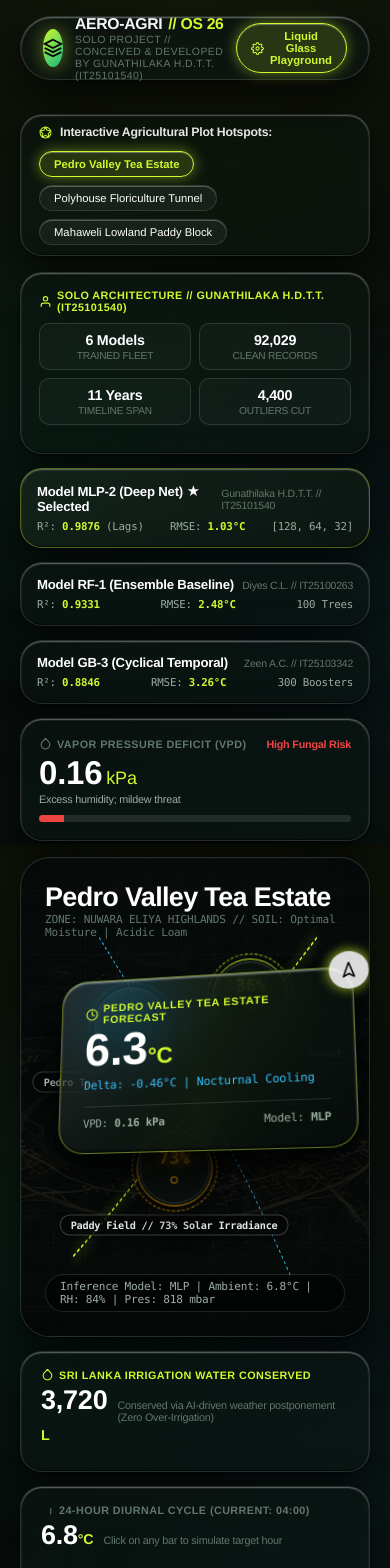
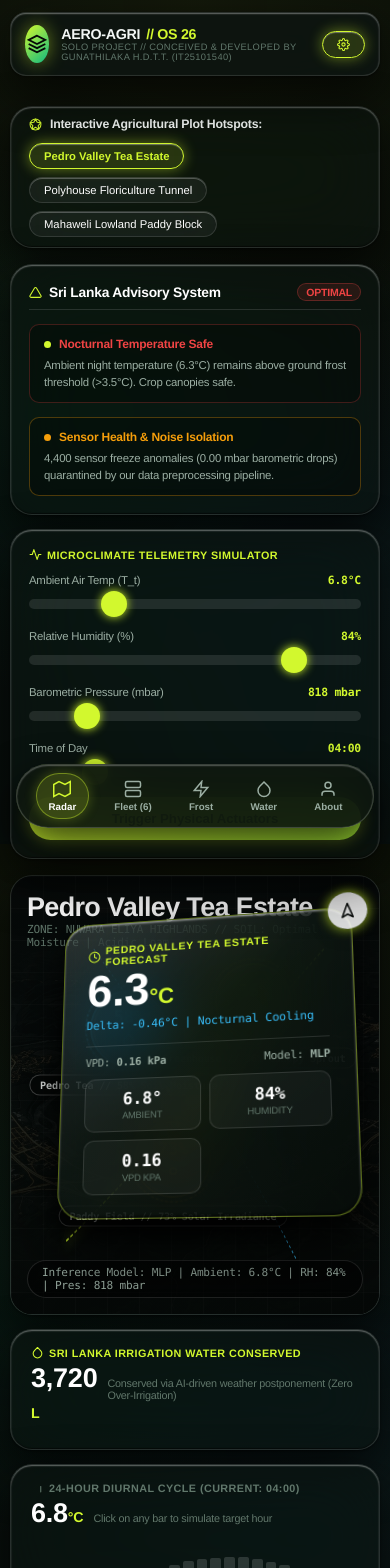
Before and after one commit to thevinduthenura/WeatherAI_WebPlatform, a Next.js app: page / in a window 390 px wide. Shown: the top 1568 px of the page. Built offline with nearby package versions, Linux system fonts and the light colour scheme.

Commit message:
Optimize mobile layout with iOS 26 floating bottom dock, quick stat tiles, and add vercel.json

```diff
--- a/src/app/globals.css
+++ b/src/app/globals.css
@@ -1459,3 +1459,232 @@ input[type="range"]::-webkit-slider-thumb {
   font-size: 0.76rem;
   color: var(--text-muted);
 }
+
+/* ==========================================================================
+   Mobile-First & iOS Experience Optimization (iPhone / Tablet Form Factors)
+   ========================================================================== */
+
+/* Mobile Bottom Navigation Dock (Visible on Mobile / Tablet <= 900px) */
+.mobile-bottom-dock {
+  display: none;
+}
+
+@media (max-width: 900px) {
+  /* Adjust command viewport padding for mobile bottom bar */
+  .command-viewport {
+    padding: 12px 14px 100px 14px;
+  }
+
+  /* Header adjustments */
+  .cockpit-header {
+    padding: 10px 14px;
+    border-radius: var(--radius-md);
+  }
+
+  .cockpit-nav-tabs {
+    display: none; /* Hidden from header on mobile, displayed in bottom dock */
+  }
+
+  .cockpit-actions .glass-pill span {
+    display: none; /* Icon only on mobile */
+  }
+
+  /* Tri-column cockpit collapses into single column */
+  .mission-cockpit-grid {
+    display: flex;
+    flex-direction: column;
+    gap: 16px;
+  }
+
+  /* Order: Center Map Radar First for immediate engagement */
+  .center-cockpit-panel {
+    order: 1;
+  }
+
+  .telemetry-left-panel {
+    order: 2;
+  }
+
+  .telemetry-right-panel {
+    order: 3;
+  }
+
+  /* Satellite Map Mobile Optimization */
+  .satellite-map-card {
+    min-height: 480px;
+    padding: 16px;
+    border-radius: var(--radius-lg);
+  }
+
+  /* Floating Telemetry Beacon as iOS Bottom Sheet Drawer */
+  .floating-telemetry-beacon-card {
+    position: relative;
+    top: auto;
+    left: auto;
+    transform: none;
+    margin-top: 120px;
+    width: 100%;
+    min-width: unset;
+    padding: 14px 18px;
+    border-radius: var(--radius-md);
+    background: rgba(10, 16, 13, 0.92);
+    backdrop-filter: blur(20px);
+    -webkit-backdrop-filter: blur(20px);
+  }
+
+  /* Map Header Bar */
+  .map-header-bar {
+    flex-direction: column;
+    align-items: flex-start;
+    gap: 10px;
+  }
+
+  .map-controls-row {
+    width: 100%;
+    justify-content: space-between;
+  }
+
+  /* Mobile Bottom Dock (iOS Bar) */
+  .mobile-bottom-dock {
+    display: flex;
+    position: fixed;
+    bottom: 16px;
+    left: 16px;
+    right: 16px;
+    z-index: 999;
+    padding: 8px 12px;
+    background: rgba(12, 20, 16, 0.92);
+    backdrop-filter: blur(30px) saturate(180%);
+    -webkit-backdrop-filter: blur(30px) saturate(180%);
+    border: 1px solid rgba(255, 255, 255, 0.18);
+    border-radius: 9999px;
+    box-shadow: 0 16px 40px rgba(0, 0, 0, 0.75), inset 0 1px 1.5px rgba(255, 255, 255, 0.3);
+    justify-content: space-around;
+    align-items: center;
+  }
+
+  .mobile-dock-btn {
+    display: flex;
+    flex-direction: column;
+    align-items: center;
+    gap: 3px;
+    background: none;
+    border: none;
+    color: var(--text-secondary);
+    font-size: 0.65rem;
+    font-family: var(--font-main);
+    font-weight: 600;
+    cursor: pointer;
+    padding: 6px 12px;
+    border-radius: 9999px;
+    transition: all 0.2s ease;
+  }
+
+  .mobile-dock-btn.active {
+    color: #FFFFFF;
+    background: rgba(210, 248, 46, 0.18);
+    border: 1px solid rgba(210, 248, 46, 0.4);
+    box-shadow: 0 0 12px rgba(210, 248, 46, 0.25);
+  }
+
+  .mobile-dock-btn.active svg {
+    stroke: var(--accent-lime);
+  }
+
+  .mobile-dock-btn svg {
+    width: 18px;
+    height: 18px;
+    stroke: currentColor;
+    stroke-width: 2;
+    fill: none;
+  }
+
+  /* Stat Tiles on Mobile (Matching Reference Screen 3) */
+  .mobile-stats-row {
+    display: grid;
+    grid-template-columns: repeat(3, 1fr);
+    gap: 8px;
+    margin-top: 10px;
+  }
+
+  .mobile-stat-tile {
+    background: rgba(255, 255, 255, 0.04);
+    border: 1px solid var(--glass-border);
+    border-radius: var(--radius-sm);
+    padding: 10px 8px;
+    text-align: center;
+  }
+
+  .mobile-stat-tile .num {
+    font-size: 1.1rem;
+    font-weight: 800;
+    font-family: var(--font-mono);
+    color: #FFFFFF;
+  }
+
+  .mobile-stat-tile .lbl {
+    font-size: 0.62rem;
+    color: var(--text-muted);
+    text-transform: uppercase;
+    margin-top: 2px;
+  }
+
+  /* Sliders touch accessibility */
+  input[type="range"] {
+    height: 10px;
+    margin: 8px 0;
+  }
+
+  input[type="range"]::-webkit-slider-thumb {
+    width: 26px;
+    height: 26px;
+  }
+
+  .btn-actuate-full {
+    padding: 14px;
+    font-size: 0.88rem;
+    border-radius: 9999px; /* Pill button like iOS */
+  }
+
+  /* Benchmark table responsive scrolling indicator */
+  .benchmark-table-container {
+    border-radius: var(--radius-sm);
+    border: 1px solid var(--glass-border);
+    padding-bottom: 8px;
+  }
+
+  .section-title-large {
+    font-size: 1.25rem;
+  }
+}
+
+@media (max-width: 480px) {
+  .command-viewport {
+    padding: 8px 10px 100px 10px;
+  }
+
+  .brand-title {
+    font-size: 0.95rem;
+  }
+
+  .brand-meta {
+    font-size: 0.62rem;
+  }
+
+  .satellite-map-card {
+    min-height: 440px;
+  }
+
+  .floating-telemetry-beacon-card {
+    margin-top: 90px;
+    padding: 12px 14px;
+  }
+
+  .beacon-big-stat .big-num {
+    font-size: 2.2rem;
+  }
+
+  .mobile-stats-row {
+    grid-template-columns: repeat(2, 1fr);
+  }
+}
--- a/src/app/page.tsx
+++ b/src/app/page.tsx
@@ -655,6 +655,22 @@ export default function MissionControlPage() {
                     <span>VPD: <strong>{vpd.toFixed(2)} kPa</strong></span>
                     <span>Model: <strong>{selectedModel.toUpperCase()}</strong></span>
                   </div>
+
+                  {/* iOS Style Mobile Telemetry Quick Tiles */}
+                  <div className="mobile-stats-row">
+                    <div className="mobile-stat-tile">
+                      <div className="num">{temp.toFixed(1)}°</div>
+                      <div className="lbl">Ambient</div>
+                    </div>
+                    <div className="mobile-stat-tile">
+                      <div className="num">{humidity}%</div>
+                      <div className="lbl">Humidity</div>
+                    </div>
+                    <div className="mobile-stat-tile">
+                      <div className="num">{vpd.toFixed(2)}</div>
+                      <div className="lbl">VPD kPa</div>
+                    </div>
+                  </div>
                 </div>
               </div>
 
@@ -1185,6 +1201,47 @@ export default function MissionControlPage() {
       </footer>
 
       {/* ======================================================================
+          iOS 26 FLOATING MOBILE BOTTOM NAVIGATION DOCK (VISIBLE ON MOBILE/TABLETS)
+          ====================================================================== */}
+      <nav className="mobile-bottom-dock" aria-label="Mobile Navigation Bar">
+        <button
+          className={`mobile-dock-btn ${activeTab === "radar-section" ? "active" : ""}`}
+          onClick={() => scrollToSection("radar-section")}
+        >
+          <svg viewBox="0 0 24 24"><polygon points="1 6 1 22 8 18 16 22 23 18 23 2 16 6 8 2 1 6"></polygon></svg>
+          <span>Radar</span>
+        </button>
+        <button
+          className={`mobile-dock-btn ${activeTab === "fleet-section" ? "active" : ""}`}
+          onClick={() => scrollToSection("fleet-section")}
+        >
+          <svg viewBox="0 0 24 24"><rect x="2" y="2" width="20" height="8" rx="2" ry="2"></rect><rect x="2" y="14" width="20" height="8" rx="2" ry="2"></rect></svg>
+          <span>Fleet (6)</span>
+        </button>
+        <button
+          className={`mobile-dock-btn ${activeTab === "frost-section" ? "active" : ""}`}
+          onClick={() => scrollToSection("frost-section")}
+        >
+          <svg viewBox="0 0 24 24" style={isFrostImminent ? { stroke: "var(--accent-cyan)" } : {}}><polygon points="13 2 3 14 12 14 11 22 21 10 12 10 13 2"></polygon></svg>
+          <span>Frost</span>
+        </button>
+        <button
+          className={`mobile-dock-btn ${activeTab === "water-section" ? "active" : ""}`}
+          onClick={() => scrollToSection("water-section")}
+        >
+          <svg viewBox="0 0 24 24"><path d="M12 2.69l5.66 5.66a8 8 0 1 1-11.31 0z"></path></svg>
+          <span>Water</span>
+        </button>
+        <button
+          className={`mobile-dock-btn ${activeTab === "about-section" ? "active" : ""}`}
+          onClick={() => scrollToSection("about-section")}
+        >
+          <svg viewBox="0 0 24 24"><path d="M20 21v-2a4 4 0 0 0-4-4H8a4 4 0 0 0-4 4v2"></path><circle cx="12" cy="7" r="4"></circle></svg>
+          <span>About</span>
+        </button>
+      </nav>
+
+      {/* ======================================================================
           PLAYGROUND MODAL
           ====================================================================== */}
       {isPlaygroundOpen && (
```
Also changed, not shown: vercel.json (added).
